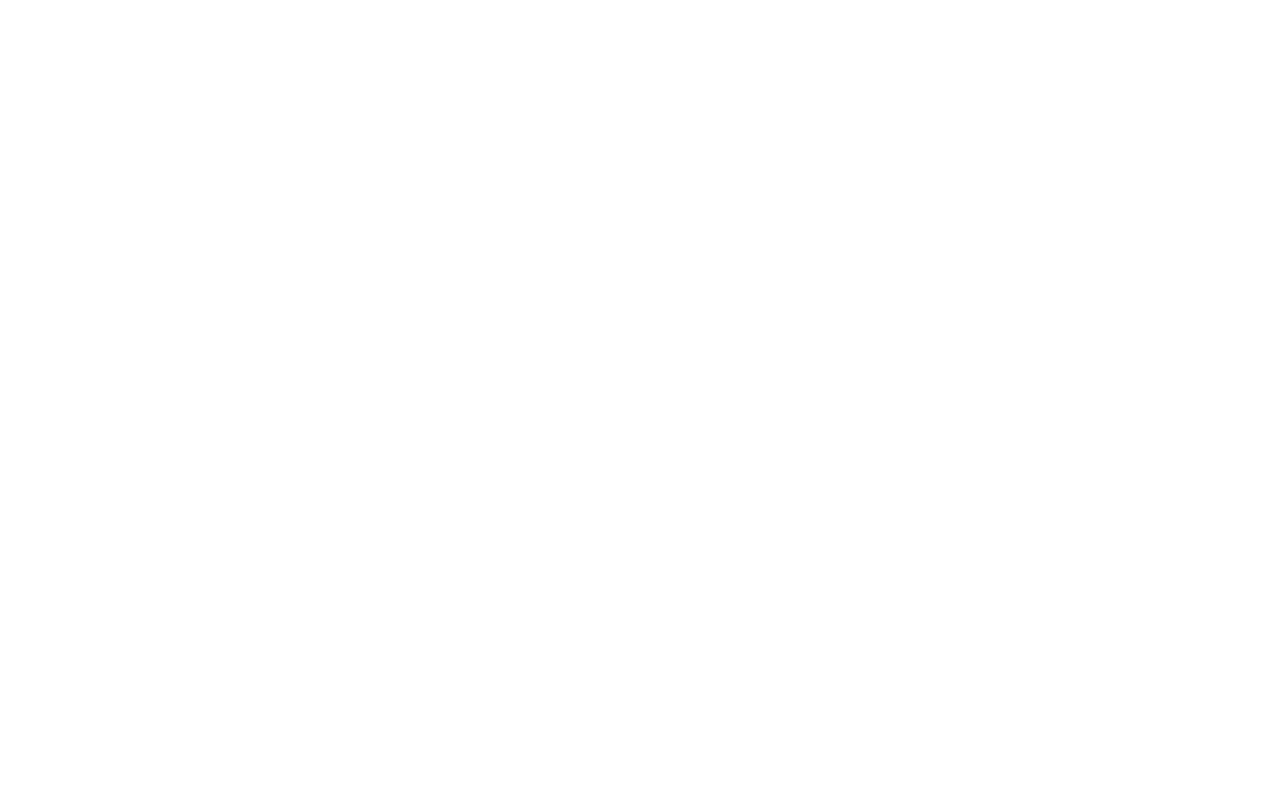
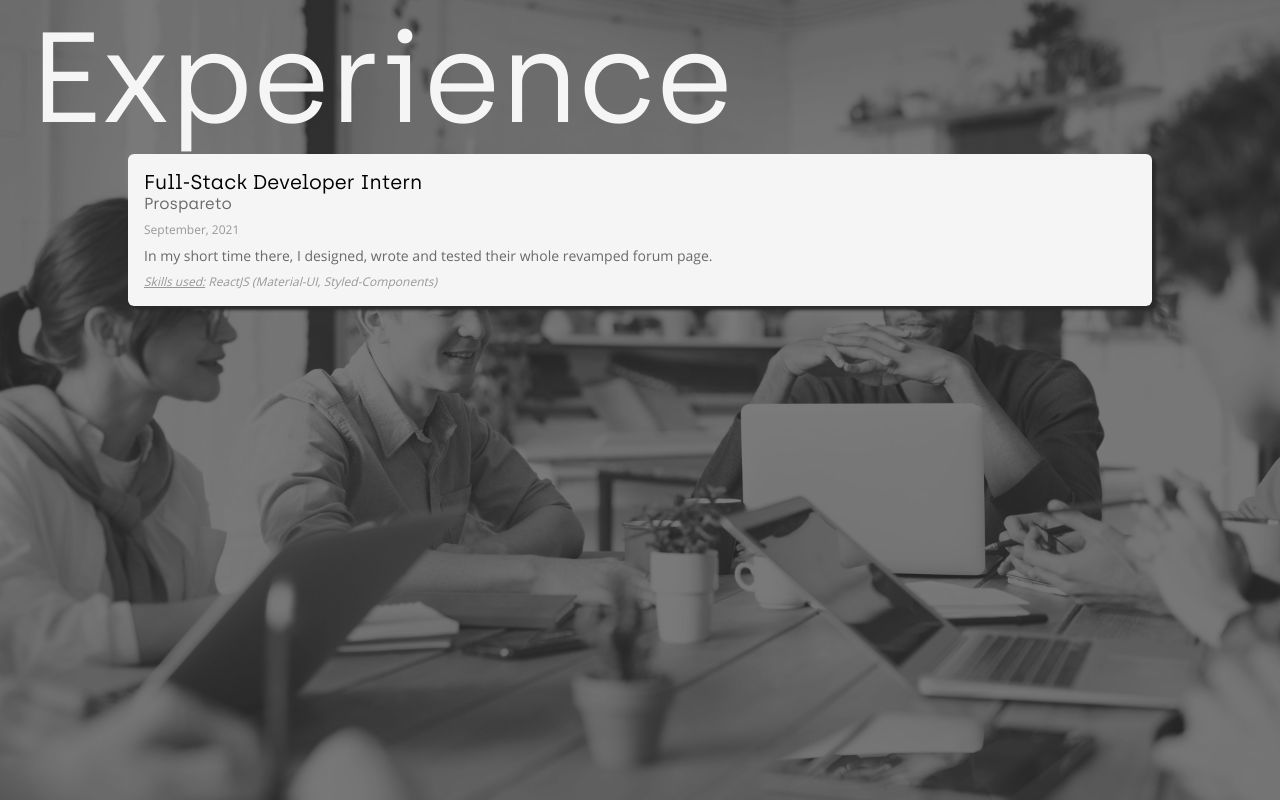
Before and after one commit to captain-woof/captain-woof.github.io, a React (Create React App) app: page /experience in a window 1280 px wide. Built offline with nearby package versions, Linux system fonts and the light colour scheme.

Commit message:
Added new page - Experience

```diff
--- a/src/App.js
+++ b/src/App.js
@@ -4,7 +4,8 @@ import { motion, AnimatePresence } from "framer-motion"
 import { useLocation, Route, Switch } from "react-router-dom"
 import AboutPage from "./components/about-page/index"
 import ProjectsPage from "./components/projects-page/index"
-import {useMediaQuery} from "react-responsive"
+import { useMediaQuery } from "react-responsive"
+import ExperiencePage from "./components/experience-page/index.js"
 
 const MainContainer = styled(motion.div)`
     height: 100vh;
@@ -31,13 +32,16 @@ export default function App() {
             <AnimatePresence>
                 <Switch key={location.pathname} location={location}>
                     <Route exact path="/">
-                        <Homepage isPhone={isPhone}/>
+                        <Homepage isPhone={isPhone} />
                     </Route>
                     <Route exact path="/about">
-                        <AboutPage isPhone={isPhone}/>
+                        <AboutPage isPhone={isPhone} />
                     </Route>
                     <Route exact path="/projects">
-                        <ProjectsPage isPhone={isPhone}/>
+                        <ProjectsPage isPhone={isPhone} />
+                    </Route>
+                    <Route exact path="/experience">
+                        <ExperiencePage isPhone={isPhone} />
                     </Route>
                 </Switch>
             </AnimatePresence>
--- a/src/colors.js
+++ b/src/colors.js
@@ -6,7 +6,9 @@ export const Colors = {
     HomepageProjectsButtonColor: "#259bbe",
     HomepageBlogButtonColor: "#be2525",
     HomepageResumeButtonColor: "#F39e22",
+    HomepageExperienceButtonColor: '#Eeea1f',
     AboutPageBgOverlayColor: "#303030",
+    ExperiencePageBgOverlayColor: "#303030",
     ToolbeltGrey: "#333333",
     OffWhite: "#f5f5f5",
     ButtonColor1: "#2186a9",
@@ -17,5 +19,7 @@ export const Colors = {
     GithubColor: "#000000",
     InstagramColor: "#8b3ea1",
     LinkedInColor: "#0077b5",
-    EmailColor: "#D44638"
+    EmailColor: "#D44638",
+    GreyDark: "#696969",
+    GreyLight: "#989898"
 }
--- /dev/null
+++ b/src/components/experience-page/card.js
@@ -0,0 +1,140 @@
+import styled from 'styled-components'
+import { motion, useAnimation } from 'framer-motion'
+import { useInView } from 'react-intersection-observer'
+import { Colors } from '../../colors'
+import { useEffect } from 'react'
+
+const ExperienceCardContainer = styled(motion.a)`
+    width: 80%;
+    border-radius: 6px;
+    background-color: ${Colors.OffWhite};
+    display: flex;
+    flex-direction: column;
+    flex-flow: wrap;
+    margin: 8px 0px;
+    box-shadow: 4px 4px 3px #2a2a2a;
+    text-decoration: none;
+`
+
+const InnerContainer = styled(motion.div)`
+    height: 100%;
+    width: 100%;
+    margin: 16px;
+`
+
+const Title = styled(motion.div)`
+    font-family: 'archia-regular';
+    font-size: 20px;
+    color: #000000;
+`
+
+const Company = styled(motion.div)`
+    font-family: 'archia-regular';
+    font-size: 16px;
+    color: ${Colors.GreyDark};
+`
+
+const Duration = styled(motion.div)`
+    font-family: 'opensans-regular';
+    font-size: 12px;
+    color: ${Colors.GreyLight};
+    margin: 8px 0px 0px 0px;
+`
+
+const Description = styled(motion.div)`
+    font-family: 'opensans-regular';
+    font-size: 14px;
+    color: ${Colors.GreyDark};
+    margin: 8px 0px 0px 0px;
+`
+
+const Skills = styled(motion.div)`
+    font-family: 'opensans-regular';
+    font-size: 12px;
+    color: ${Colors.GreyLight};
+    margin: 8px 0px 0px 0px;
+`
+
+const cardContainerVariant = {
+    initial: {
+        y: 100,
+        opacity: 0,
+    },
+    animate: {
+        y: 0,
+        opacity: 1,
+        transition: {
+            duration: 1,
+            ease: [.78, .01, .31, .92],
+            staggerChildren: 0.3,
+            when: 'beforeChildren'
+        }
+    },
+    exit: {
+        y: 100,
+        opacity: 0,
+        transition: {
+            ease: [.78, .01, .31, .92],
+            duration: 1,
+            when: 'afterChildren'
+        }
+    },
+    whileHover: {
+        scale: 1.03,
+        transition: {
+            duration: 0.7
+        }
+    },
+    whileTap: {
+        scale: 0.97,
+        transition: {
+            duration: 0.1
+        }
+    }
+}
+
+const textVariant = {
+    initial: {
+        x: 100,
+        opacity: 0,
+    },
+    animate: {
+        x: 0,
+        opacity: 1,
+        transition: {
+            duration: 1,
+            ease: [.78, .01, .31, .92]
+        }
+    },
+    exit: {
+        x: 100,
+        opacity: 0,
+        transition: {
+            ease: [.78, .01, .31, .92],
+            duration: 1
+        }
+    }
+}
+
+export default function ExperienceCard({ title, company, description, duration, skills, picture, url = "#" }) {
+    const [cardRef, isCardVisible] = useInView()
+    const cardAnimation = useAnimation()
+
+    useEffect(() => {
+        if (isCardVisible) {
+            cardAnimation.start("animate")
+        }
+    }, [cardAnimation, isCardVisible])
+
+    return (
+        <ExperienceCardContainer href={url} ref={cardRef} variants={cardContainerVariant} animate={cardAnimation} exit="exit" initial="initial" whileHover="whileHover" whileTap="whileTap" className="experience-card">
+            <InnerContainer>
+                <Title variants={textVariant}>{title}</Title>
+                <Company variants={textVariant}>{company}</Company>
+                <Duration variants={textVariant}>{duration}</Duration>
+                <Description variants={textVariant}>{description}</Description>
+                <Skills variants={textVariant}><i><u>Skills used:</u> {skills}</i></Skills>
+            </InnerContainer>
+        </ExperienceCardContainer>
+    )
+}
--- /dev/null
+++ b/src/components/experience-page/index.js
@@ -0,0 +1,192 @@
+import styled from "styled-components"
+import { motion } from "framer-motion"
+import ExperienceCard from "./card"
+import BackgroundImage from "../../assets/images/background3.jpg"
+import { Colors } from "../../colors"
+import Footer from "../footer-container/index"
+
+const ExperiencePageContainer = styled(motion.div)`
+    width: 100vw;
+    height: 100vh;
+    background-image: url(${BackgroundImage});
+    background-size: cover;
+    background-position: center center;
+    background-repeat: no-repeat;
+    z-index: 0;
+    overflow-x: hidden;
+    overflow-y: scroll;
+    -ms-overflow-style: none;
+    ::-webkit-scrollbar {
+        display: none;
+    }
+    ::-moz-scrollbar {
+        display: none;
+    }
+    position: fixed;
+    top: 0;
+    left: 0;
+`
+
+const BackgroundOverlay = styled(motion.div)`
+    position: absolute;
+    width: 100vw;
+    height: 100vh;
+    z-index: 2;
+    background-color: ${Colors.ProjectsPageBgOverlayColor};
+`
+
+const Heading = styled(motion.div)`
+    font-family: 'archia-regular';
+    color: ${Colors.OffWhite};
+    z-index: 3;
+    position: absolute;
+    font-size: 16vmin;
+`
+
+const CardContainer = styled(motion.div)`
+    display: flex;
+    flex-direction: row;
+    flex-wrap: wrap;
+    z-index: 3;
+    justify-content: space-evenly;
+    padding: 18px 0px 18px 0px;
+    position: relative;
+    align-items: flex-start;
+    min-height: ${({ isPhone }) => (isPhone ? "calc(100vh - 138px)" : "calc(100vh - 164px)")};
+`
+
+const experienceContainerVariant = {
+    initial: {
+        y: "100%",
+    },
+    animate: {
+        y: 0,
+        transition: {
+            ease: [.78, .01, .31, .92],
+            duration: 1.5,
+            when: "beforeChildren",
+        }
+    },
+    exit: {
+        y: "-100%",
+        transition: {
+            ease: [.78, .01, .31, .92],
+            duration: 1.5,
+        }
+    }
+}
+
+const headingVariant = {
+    initial: {
+        translateX: "-50%",
+        translateY: "-50%",
+        top: window.innerHeight * 0.5 + "px",
+        left: window.innerWidth * 0.5 + "px"
+    },
+    animate: {
+        translateX: ["-50%", "0%", "0%"],
+        translateY: ["-50%", "-50%", "0%"],
+        top: [window.innerHeight * 0.5 + "px", window.innerHeight * 0.5 + "px", "0px"],
+        left: [window.innerWidth * 0.5 + "px", "30px", "30px"],
+        transition: {
+            type: "spring",
+            duration: 1
+        }
+    },
+    exit: {
+        translateX: ["0%", "0%", "-50%"],
+        translateY: ["0%", "-50%", "-50%"],
+        top: ["0px", window.innerHeight * 0.5 + "px", window.innerHeight * 0.5 + "px"],
+        left: ["30px", "30px", window.innerWidth * 0.5 + "px"],
+        transition: {
+            type: "spring",
+            duration: 1
+        }
+    }
+}
+
+const headingVariantPhone = {
+    initial: {
+        translateX: "-50%",
+        translateY: "-50%",
+        top: window.innerHeight * 0.5 + "px",
+        left: window.innerWidth * 0.5 + "px"
+    },
+    animate: {
+        translateY: ["-50%", "-50%", "0%"],
+        top: [window.innerHeight * 0.5 + "px", window.innerHeight * 0.5 + "px", "0px"],
+        transition: {
+            type: "spring",
+            duration: 1.5
+        }
+    },
+    exit: {
+        translateY: ["0%", "-50%", "-50%"],
+        top: ["0px", window.innerHeight * 0.5 + "px", window.innerHeight * 0.5 + "px"],
+        transition: {
+            type: "spring",
+            duration: 1
+        }
+    }
+}
+
+const overlayVariant = {
+    initial: {
+        opacity: 0.1
+    },
+    animate: {
+        opacity: 0.6,
+        transition: {
+            duration: 1.3,
+            ease: [.78, .01, .31, .92]
+        }
+    },
+    exit: {
+        opacity: 0.3,
+        transition: {
+            duration: 1.5,
+            ease: [.78, .01, .31, .92]
+        }
+    }
+}
+
+const cardContainerVariant = {
+    initial: {
+        y: 200,
+        opacity: 0
+    },
+    animate: {
+        y: 0,
+        opacity: 1,
+        transition: {
+            duration: 1,
+            ease: [.78, .01, .31, .92],
+            delay: 0.6
+        }
+    },
+    exit: {
+        y: 200,
+        opacity: 0,
+        transition: {
+            duration: 1,
+            ease: [.78, .01, .31, .92]
+        }
+    }
+}
+
+export default function ExperiencePage({ isPhone }) {
+    return (
+        <ExperiencePageContainer variants={experienceContainerVariant} animate="animate"
+            exit="exit" initial="initial" id="projects-container">
+            <BackgroundOverlay variants={overlayVariant} id="projects-page-bg-overlay" />
+            <Heading id="projects-page-heading" variants={isPhone ? headingVariantPhone : headingVariant} style={{
+                textAlign: (isPhone ? "center" : "left")
+            }}>Experience</Heading>
+            <CardContainer variants={cardContainerVariant} id="project-cards-container" style={{ marginTop: (isPhone ? "100px" : "128px") }} isPhone={isPhone}>
+                <ExperienceCard title="Full-Stack Developer Intern" company="Prospareto" duration="September, 2021" description="In my short time there, I designed, wrote and tested their whole revamped forum page." skills="ReactJS (Material-UI, Styled-Components)" />
+            </CardContainer>
+            <Footer isPhone={isPhone} quote="You only live once, but if you do it right, once is enough."
+                person="Mae West" />
+        </ExperiencePageContainer>
+    )
+}
--- a/src/components/home-page/navbar.js
+++ b/src/components/home-page/navbar.js
@@ -57,6 +57,11 @@ export default function Navbar({ isPhone }) {
                         backgroundColor="#00000000" backgroundColorHover={Colors.HomepageAboutButtonColor}
                         text="About" isPhone={isPhone} />
                 </Link>
+                <Link style={{ textDecoration: "none", color: "white" }} to="/experience">
+                    <PageButton layout layoutId="experience-button"
+                        backgroundColor="#00000000" backgroundColorHover={Colors.HomepageExperienceButtonColor}
+                        text="Experience" isPhone={isPhone} />
+                </Link>
                 <motion.a target="_blank" rel="noreferrer" style={{ textDecoration: "none", color: "white" }}
                     href="https://drive.google.com/file/d/1se1QKQBUf4yjxSTzRHSfc4OBpB-W4dK2/view?usp=sharing">
                     <PageButton layout layoutId="resume-button"
```
Also changed, not shown: src/assets/images/background3.jpg (added).
